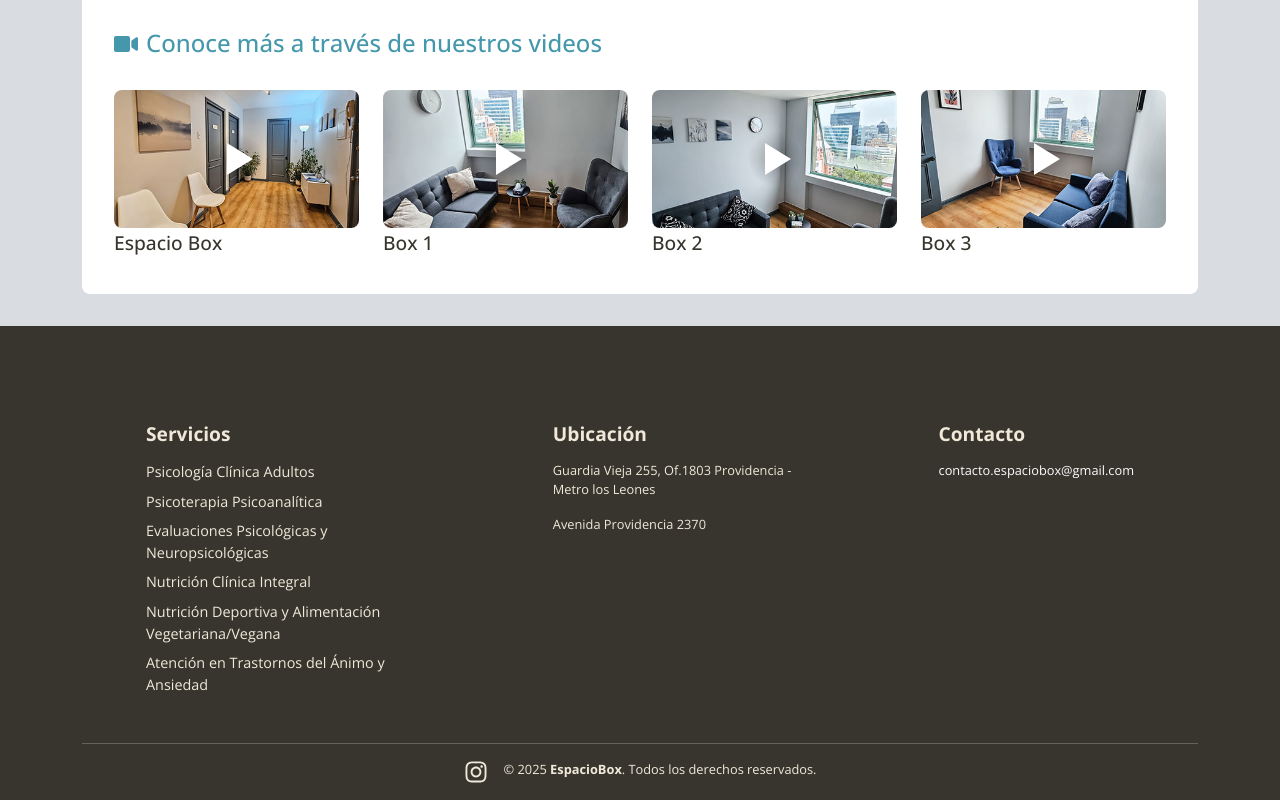
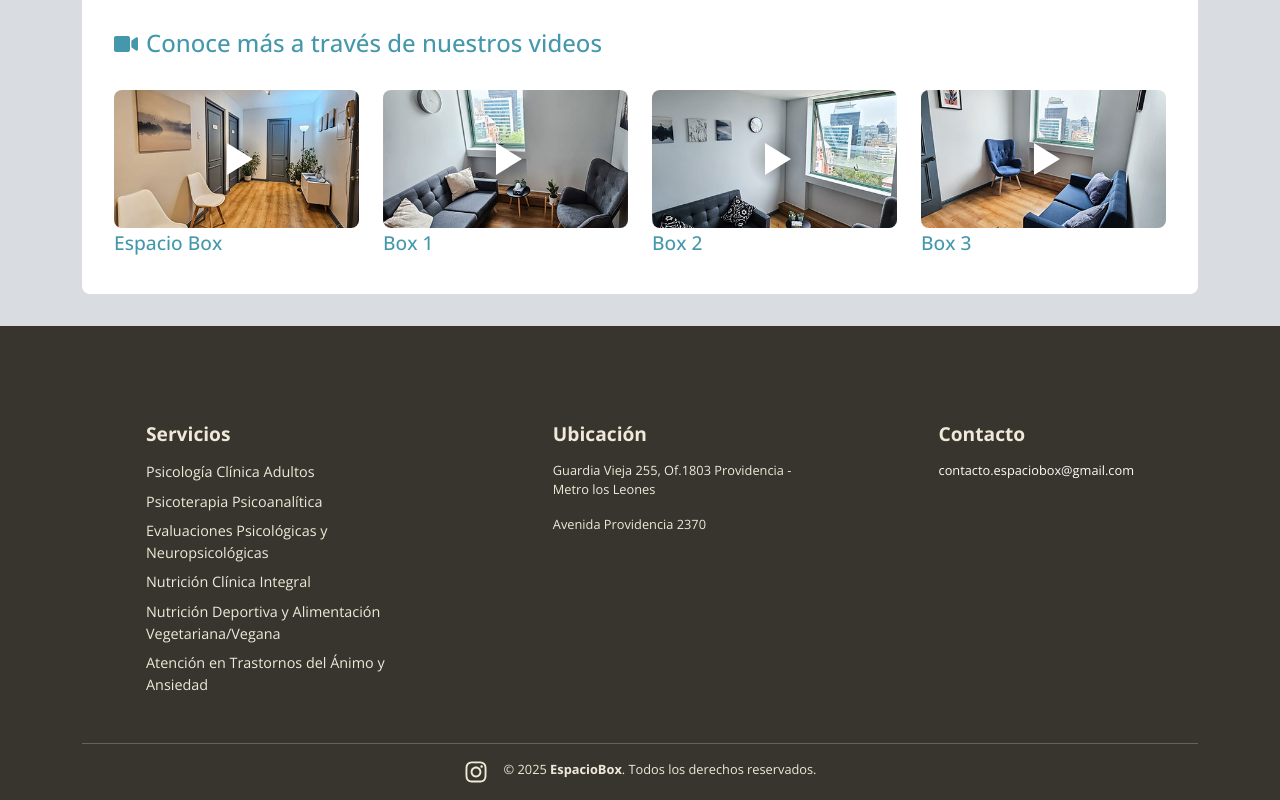
Before and after one commit to ssalinascalibar/espacio-box-noLogin, a React (Vite) app: page /boxes in a window 1280 px wide. Shown: the part 1980-2780 px from the top of the page. Built offline with nearby package versions, Linux system fonts and the light colour scheme.

Commit message:
mod color h5 tag boxes video in boxes.jsx

```diff
--- a/src/features/boxes/boxes.css
+++ b/src/features/boxes/boxes.css
@@ -83,7 +83,7 @@
 #boxes-video h5 {
     font-size: 1em;
     padding-top: 0.2rem;
-    color: var(--accent-color);
+    color: var(--primary-color);
 }
 
 #boxes-video h2 {
```
